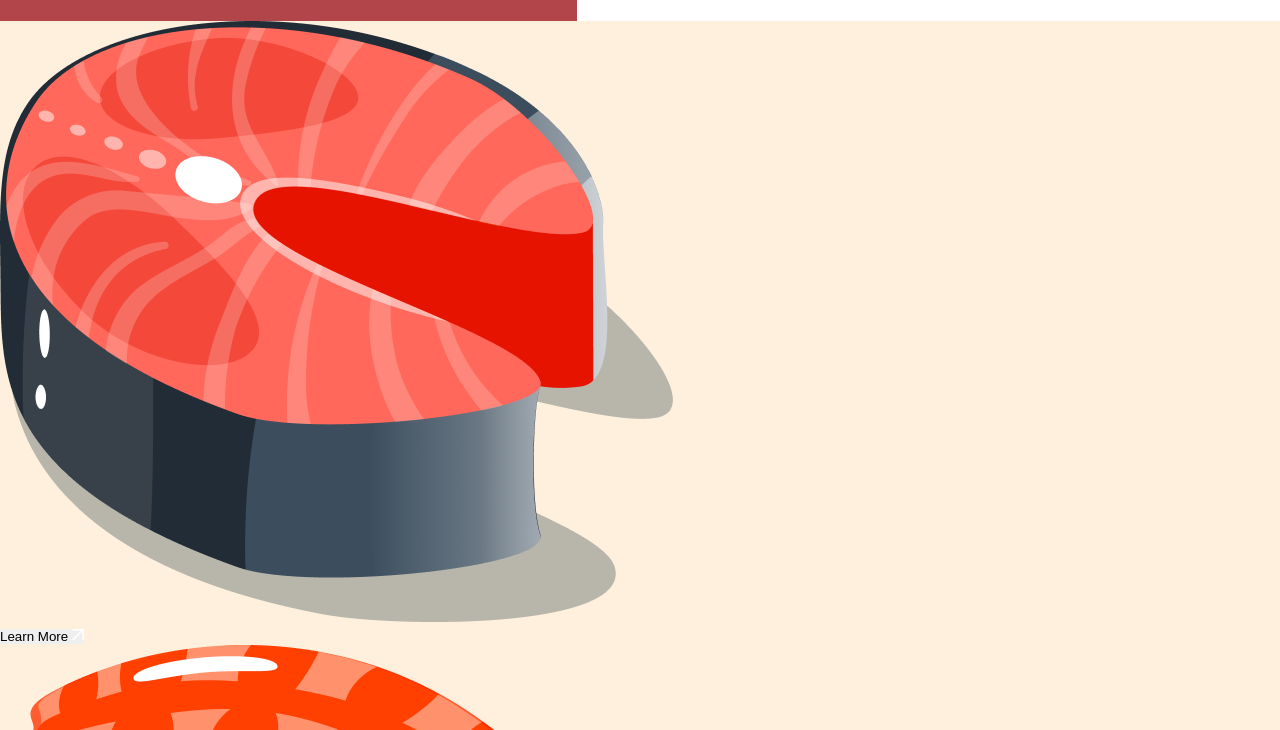
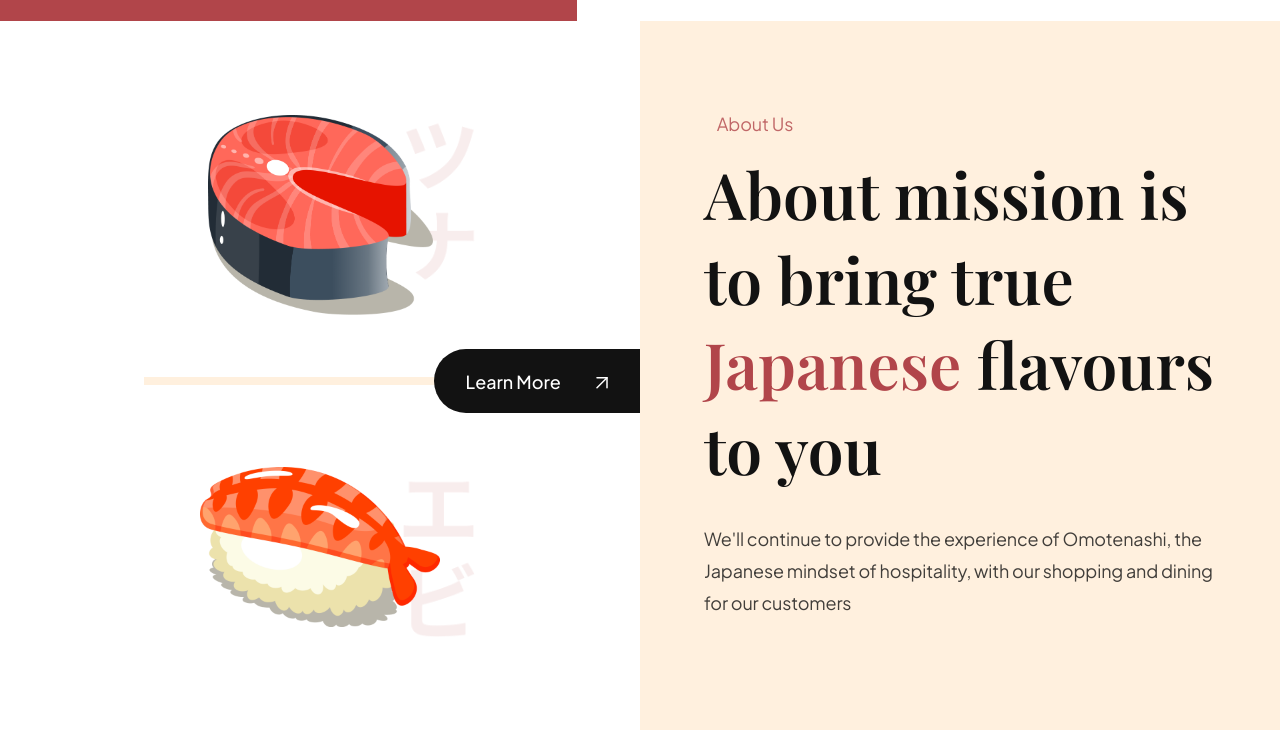
Before and after one commit to benjaminhpham/sushi-app, a website built with Vite: page index.html in a window 1280 px wide. Shown: the part 1030-1760 px from the top of the page. Built offline with nearby package versions, Linux system fonts and the light colour scheme.

Commit message:
styling about section

```diff
--- a/css/sections/about.css
+++ b/css/sections/about.css
@@ -0,0 +1,84 @@
+.about-us {
+  display: flex;
+  min-height: 720px;
+  overflow: hidden;
+}
+
+.about-us__image {
+  flex: 1;
+  display: flex;
+  flex-direction: column;
+  justify-content: center;
+  background-color: var(--color-white);
+
+  position: relative;
+}
+
+.about-us div {
+  padding: 2rem 4rem;
+
+  flex: 1;
+  display: flex;
+  align-items: center;
+  background-position: center;
+  background-repeat: no-repeat;
+  background-size: contain;
+}
+
+.about-us__image-sushi3 {
+  border-bottom: 8px solid var(--color-creamson);
+  background-image: url("../../assets/about_bg1.png");
+}
+
+.about-us__image-sushi2 {
+  background-image: url("../../assets/about_bg2.png");
+}
+
+.about-us__image-sushi3 img {
+  width: 225px;
+  height: 200px;
+}
+
+.about-us__image-sushi2 img {
+  width: 240px;
+  height: 160px;
+}
+
+.about-us__button {
+  position: absolute;
+  right: 0;
+
+  padding: 12px 2rem;
+  min-height: 4rem;
+  background-color: var(--secondary-color);
+  border-radius: 2rem 0 0 2rem;
+  border: 0;
+  outline: 0;
+
+  color: var(--color-white);
+  font-family: var(--plus-jakarta-sans);
+  font-weight: 500;
+  font-size: 18px;
+  line-height: 23px;
+
+  cursor: pointer;
+}
+
+.about-us__button img {
+  object-fit: contain;
+  margin-left: 2rem;
+}
+
+.about-us__content {
+  padding: 4rem;
+  flex: 1;
+
+  display: flex;
+  flex-direction: column;
+  justify-content: center;
+  text-align: start;
+}
+
+.sushi__title span {
+  color: var(--primary-color);
+}
--- a/css/style.css
+++ b/css/style.css
@@ -3,6 +3,7 @@
 
 @import url("./sections/header.css");
 @import url("./sections/hero.css");
+@import url("./sections/about.css");
 
 :root {
   --playfair-display: "Playfair Display", serif;
@@ -48,3 +49,43 @@
   justify-content: center;
   align-items: center;
 }
+
+.flex-between {
+  display: flex;
+  justify-content: space-between;
+  align-items: center;
+}
+
+.sushi__subtitle {
+  font-size: 18px;
+  font-weight: 400;
+  font-family: var(--plus-jakarta-sans);
+
+  color: var(--primary-color);
+  opacity: 0.8;
+
+  letter-spacing: -0.01rem;
+  width: 95%;
+}
+
+.sushi__title {
+  font-size: 4rem;
+  font-weight: 600;
+  font-family: var(--playfair-display);
+
+  color: var(--secondary-color);
+  margin-top: 1rem;
+}
+
+.sushi__description {
+  font-size: 18px;
+  font-weight: 400;
+  font-family: var(--plus-jakarta-sans);
+
+  line-height: 2rem;
+  letter-spacing: -0.01rem;
+
+  color: var(--secondary-color);
+  opacity: 0.8;
+  margin: 32px 0;
+}
--- a/index.html
+++ b/index.html
@@ -81,13 +81,12 @@
         <div class="about-us__image-sushi3">
           <img src="assets/sushi-3.png" alt="sushi" />
         </div>
+
         <button class="about-us__button">
           Learn More
           <img src="assets/arrow-up-right.svg" alt="learn more" />
         </button>
-      </div>
 
-      <div class="about-us__image">
         <div class="about-us__image-sushi2">
           <img src="assets/sushi-2.png" alt="sushi" />
         </div>
@@ -96,7 +95,7 @@
       <div class="about-us__content">
         <p class="sushi__subtitle">About Us</p>
         <h3 class="sushi__title">
-          About mission is to bring true Japanese flavours to you
+          About mission is to bring true <span>Japanese</span> flavours to you
         </h3>
         <p class="sushi__description">
           We'll continue to provide the experience of Omotenashi, the Japanese
```
